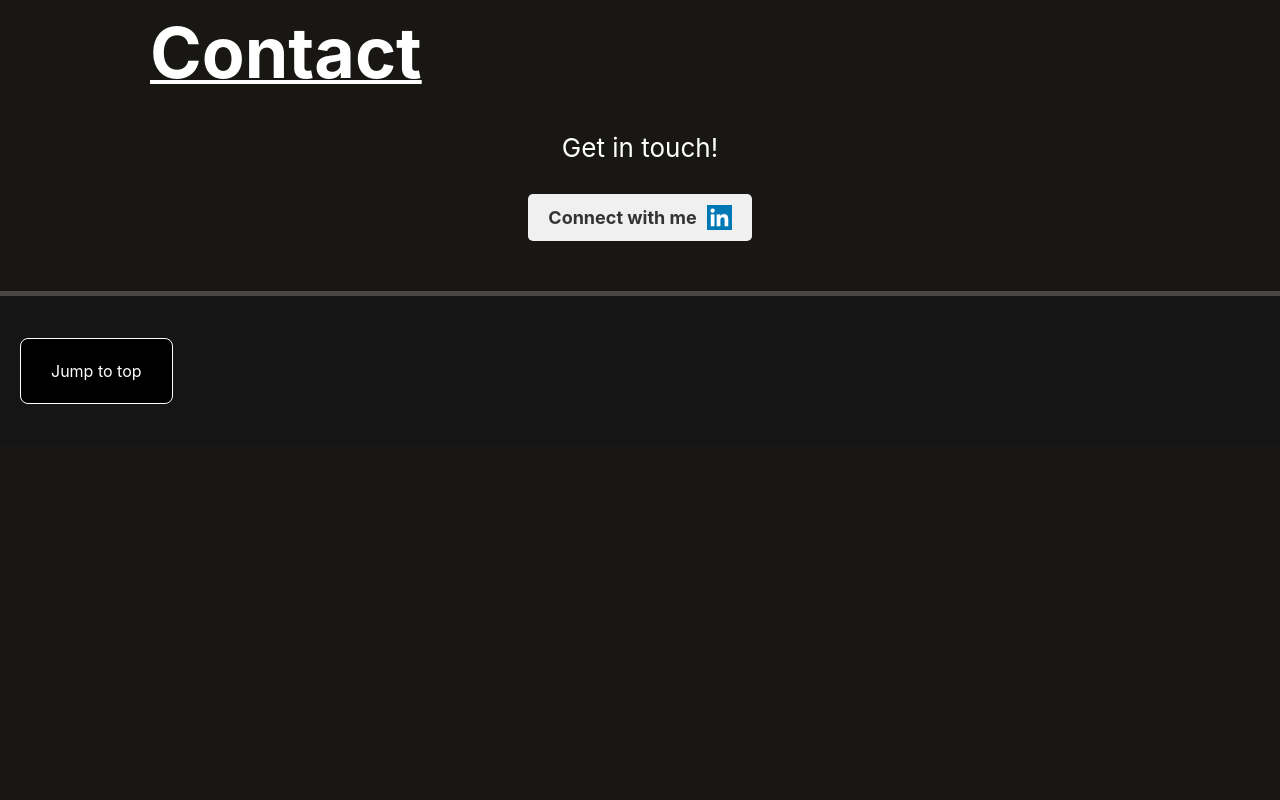
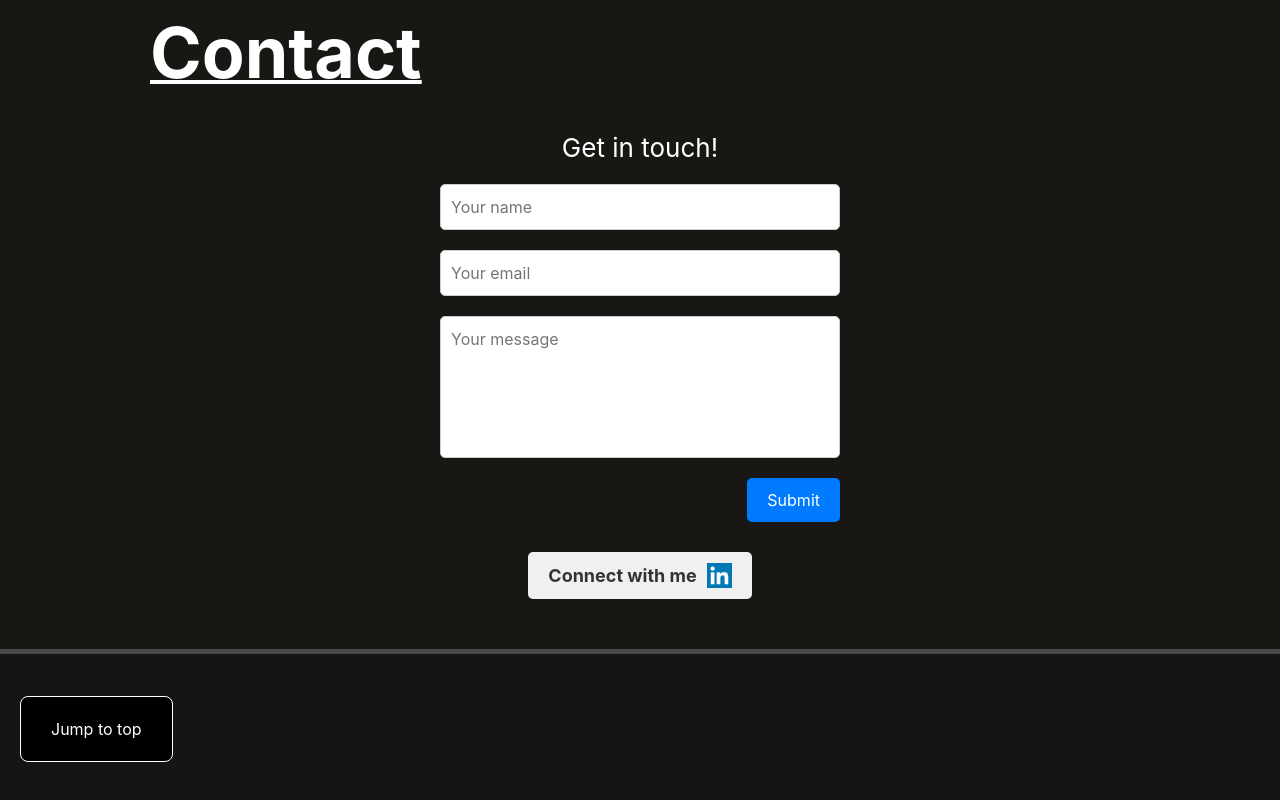
Before and after one commit to Satokii/portfolio, a React (Vite) app: page / in a window 1280 px wide. Shown: the part 6423-7223 px from the top of the page. Before the commit the page ends 6869 px from the top, so only its background shows below. Built offline with nearby package versions, Linux system fonts and the light colour scheme; no server answers.

Commit message:
feat: import ContactForm component into Contact

```diff
--- a/src/components/main/components/Contact.jsx
+++ b/src/components/main/components/Contact.jsx
@@ -2,6 +2,7 @@ import { useState } from 'react'
 import emailjs from '@emailjs/browser'
 import LinkedInLogo from '../../../assets/misc/linkedin-logo.webp'
 import '../../../styles/main/main-contact.css'
+import ContactForm from './ContactForm';
 
 const SERVICE_ID = import.meta.env.VITE_SERVICE_ID;
 const TEMPLATE_ID = import.meta.env.VITE_TEMPLATE_ID;
@@ -42,6 +43,7 @@ function Contact() {
             <h2 className='main-contact--header'>Contact</h2>
             <h3 className='main-contact--subheader'>Get in touch!</h3>
             <div className='main-contact--contact-info-container grid'>
+                <ContactForm />
                 {/* <form className='main-contact--contact-form grid' onSubmit={onSubmit}>
                     <input
                         type='text'
```
